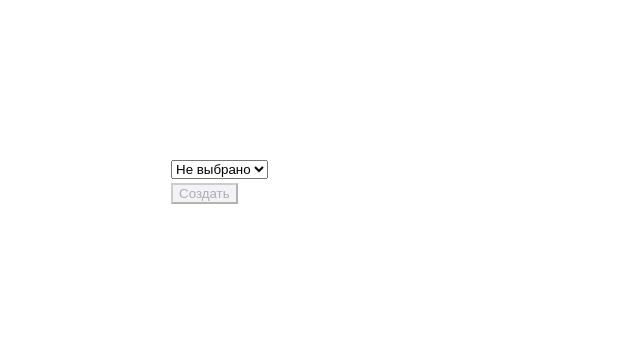
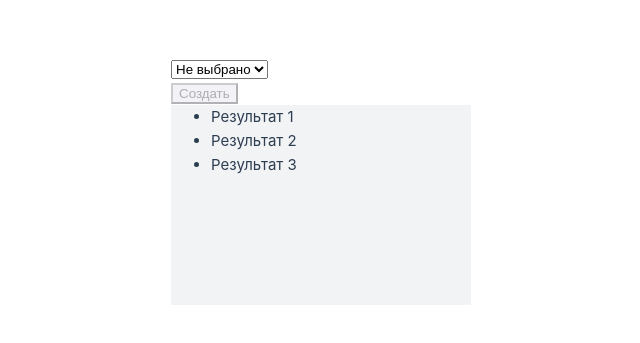
Before and after one commit to AlexMurrr/workWithAmoCRM, a Vue app: page / in a window 1280 px wide. Shown: the part 219-562 px from the top of the page, without its empty margins (469-1109 px from the left). Built offline with nearby package versions, Linux system fonts and the light colour scheme.

Commit message:
feat: create contanerV.vue for show result

```diff
--- /dev/null
+++ b/src/components/contanerV.vue
@@ -0,0 +1,27 @@
+<script setup>
+
+</script>
+
+<template>
+
+   <div class="resultContaner">
+  <ul>
+    <li>Результат 1</li>
+    <li>Результат 2</li>
+    <li>Результат 3</li>
+    <!-- и так далее -->
+  </ul>
+</div>
+
+</template>
+
+
+<style scoped>
+.resultContaner {
+    width: 300px;
+    height: 200px;
+    overflow: auto;
+    background-color: rgb(242, 243, 245);
+}
+
+</style>
--- a/src/components/totalComponets.vue
+++ b/src/components/totalComponets.vue
@@ -1,5 +1,6 @@
 <script setup>
   import dropDown from './dropDown.vue';
+  import contanerV from './contanerV.vue';
 
 
   const items = [
@@ -11,8 +12,8 @@
 </script>
 
 <template>
-
    <dropDown :items="items"/>
+   <contanerV/>
 </template>
 
 <style scoped>
```
